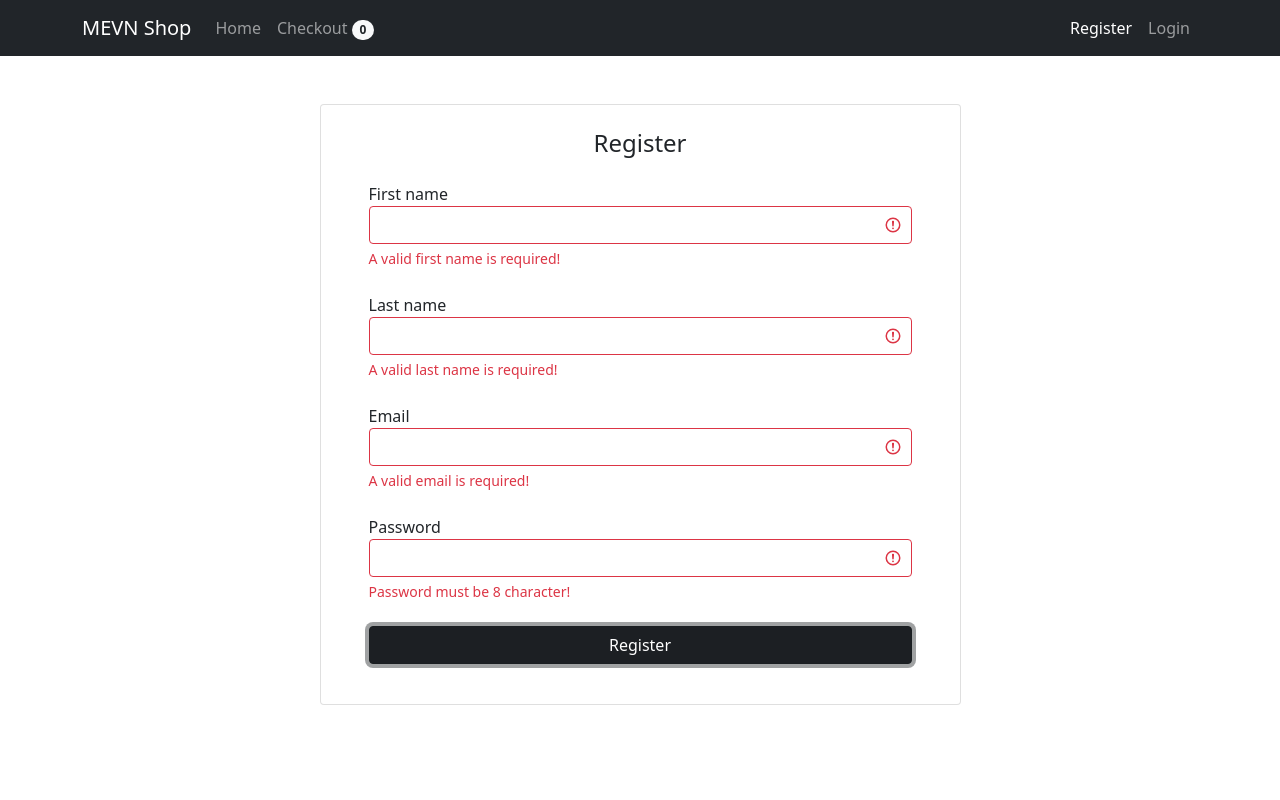
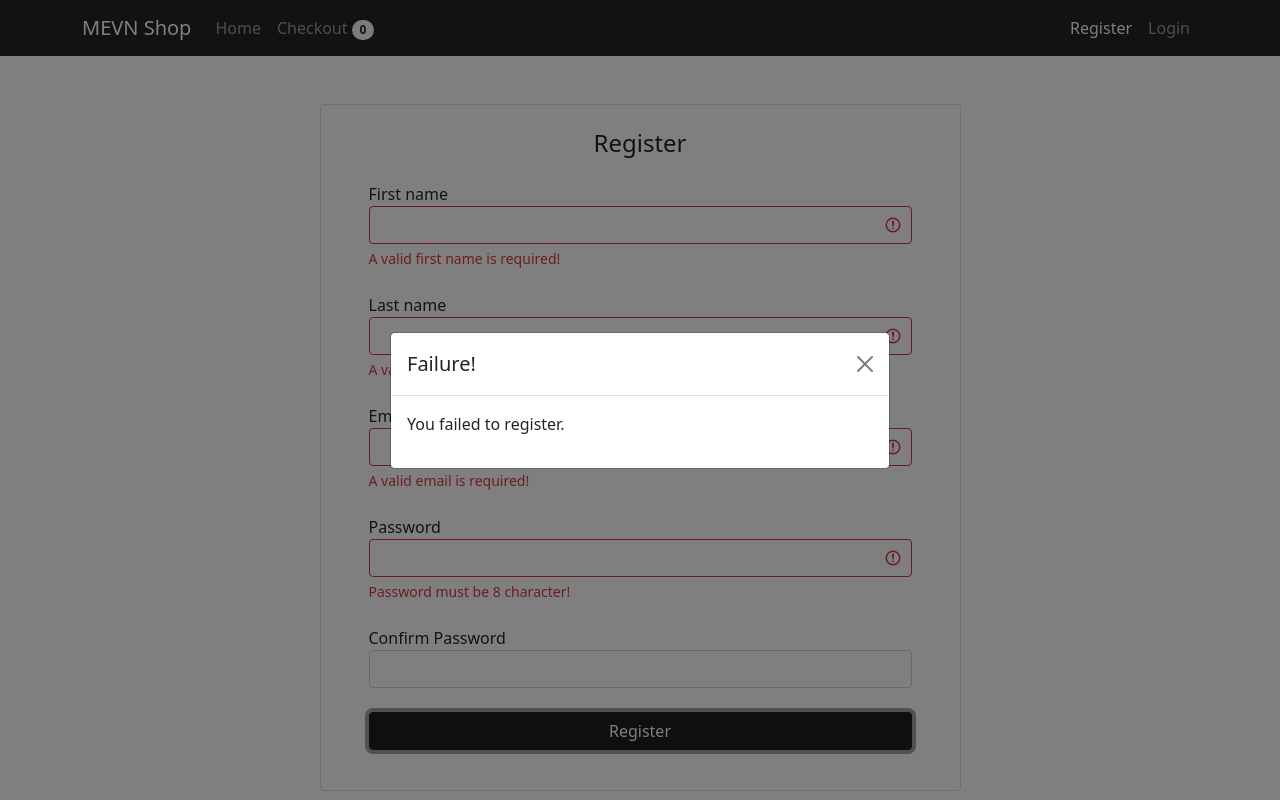
Before and after one commit to MatejaMaric/mevn-ecommerce, a Vue app in the folder client/: page /register in a window 1280 px wide. Both pictures are taken after a click on the button "Register". Built offline with nearby package versions, Linux system fonts and the light colour scheme.

Commit message:
Use modals for Login and Register.
Also added confirm password on Register form.

```diff
--- a/client/src/views/Login.vue
+++ b/client/src/views/Login.vue
@@ -32,20 +32,30 @@
       </div>
     </div>
   </div>
+  <Modal :title="modalTitle" v-if="showModal" @close="showModal = false">
+    <p v-text="modalText"></p>
+  </Modal>
 </template>
 
 <script>
 import validator from 'validator';
+import Modal from '@/components/Modal.vue';
 
 export default {
   name: 'Login',
+  components: {
+    Modal
+  },
   data() {
     return {
       valid: false,
       email: "",
       emailBlured : false,
       password: "",
-      passwordBlured:false
+      passwordBlured:false,
+      showModal: false,
+      modalTitle: '',
+      modalText: ''
     }
   },
   methods: {
@@ -58,12 +68,22 @@ export default {
       if (this.validEmail(this.email) && this.validPassword(this.password)) {
         this.valid = true;
       }
+      else {
+        this.valid = false;
+      }
     },
 
     login() {
       this.validate();
       if (this.valid) {
-        alert('Successfully logged in!');
+        this.modalTitle = 'Success!';
+        this.modalText = 'You successfully logged in!';
+        this.showModal = true;
+      }
+      else {
+        this.modalTitle = 'Failure!';
+        this.modalText = 'You failed to login.';
+        this.showModal = true;
       }
     }
   }
--- a/client/src/views/Register.vue
+++ b/client/src/views/Register.vue
@@ -3,7 +3,7 @@
     <div class="row d-flex justify-content-center">
       <div class="col-md-7">
         <div class="card px-5 py-4">
-          <div class="form-data" v-if="!submitted">
+          <div class="form-data">
 
             <div class="text-center mb-4">
               <h4>Register</h4>
@@ -41,15 +41,16 @@
               <div class="invalid-feedback">Password must be 8 character!</div>
             </div>
 
+            <div class="forms-inputs mb-4">
+              <span>Confirm Password</span>
+              <input type="password" v-model="passwordConfirm"
+                :class="{'form-control':true, 'is-invalid' : (password !== passwordConfirm) && passwordConfirmBlured}"
+                @blur="passwordConfirmBlured = true">
+              <div class="invalid-feedback">Passwords must match!</div>
+            </div>
+
             <div class="mb-3">
               <button @click.stop.prevent="submit" class="btn btn-dark w-100">Register</button>
-            </div>
-
-          </div>
-          <div class="success-data" v-else>
-
-            <div class="text-center d-flex flex-column">
-              <span class="text-center">You have been successfully registered!</span>
             </div>
 
           </div>
@@ -57,17 +58,23 @@
       </div>
     </div>
   </div>
+  <Modal :title="modalTitle" v-if="showModal" @close="showModal = false">
+    <p v-text="modalText"></p>
+  </Modal>
 </template>
 
 <script>
 import validator from 'validator';
+import Modal from '@/components/Modal.vue';
 
 export default {
   name: 'Register',
+  components: {
+    Modal
+  },
   data() {
     return {
       valid : false,
-      submitted : false,
       firstname: "",
       firstnameBlured: false,
       lastname: "",
@@ -76,6 +83,11 @@ export default {
       emailBlured : false,
       password:"",
       passwordBlured:false,
+      passwordConfirm:"",
+      passwordConfirmBlured:false,
+      showModal: false,
+      modalTitle: '',
+      modalText: ''
     }
   },
   methods: {
@@ -84,8 +96,14 @@ export default {
       this.lastnameBlured = true;
       this.emailBlured = true;
       this.passwordBlured = true;
-      if (this.validName(this.firstname) && this.validName(this.lastname) && this.validEmail(this.email) && this.validPassword(this.password)) {
+      this.passwordConfirmBlured = true;
+      if (this.validName(this.firstname) && this.validName(this.lastname)
+          && this.validEmail(this.email) && this.validPassword(this.password)
+          && this.password === this.passwordConfirm) {
         this.valid = true;
+      }
+      else {
+        this.valid = false;
       }
     },
 
@@ -97,7 +115,14 @@ export default {
     submit() {
       this.validate();
       if (this.valid) {
-        this.submitted = true;
+        this.modalTitle = 'Success!';
+        this.modalText = 'You successfully registered!';
+        this.showModal = true;
+      }
+      else {
+        this.modalTitle = 'Failure!';
+        this.modalText = 'You failed to register.';
+        this.showModal = true;
       }
     }
   }
```
